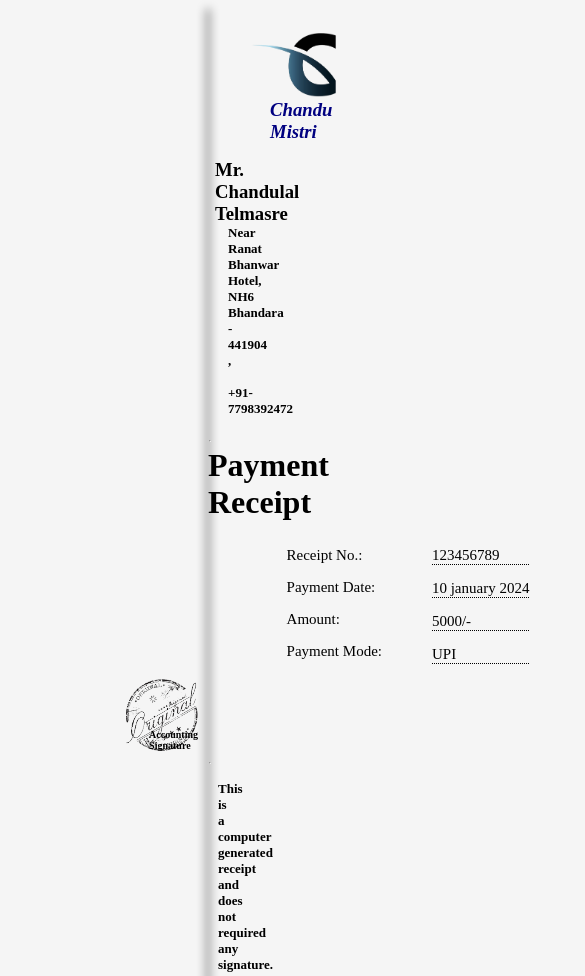
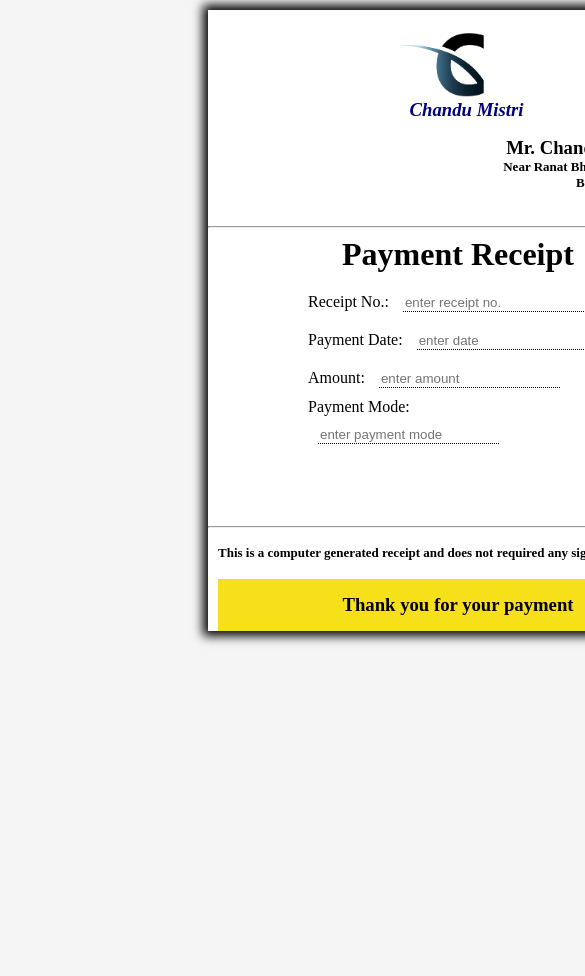
Before and after one commit to achaltelmasre/receipt-design, a plain HTML site: page index.html in a window 390 px wide. Shown: the top 976 px of the page, 585 px wide, since content can reach past the window. After the commit the page ends 844 px from the top, so only its background shows below. Drawn offline with Linux system fonts and the light colour scheme.

Commit message:
reponsive

```diff
--- a/index.html
+++ b/index.html
@@ -30,19 +30,24 @@
      <div class="text-division">
 
         <div class="div1">
-            <p>Receipt No.:</p>
-            <p>Payment Date: </p>
-            <p>Amount: </p>
-            <p>Payment Mode:</p>
+            <span>Receipt No.:</span>
+            <input placeholder="enter receipt no." 123456789 />
+            <br>
+            <span>Payment Date: </span>
+            <input placeholder="enter date" />
+             <br>
+            <span>Amount: </span>
+            <input placeholder="enter amount"  />
+             <br>
+            <span>Payment Mode:</span>
+            <input placeholder="enter payment mode"/>
+
         </div>
 
-        <div style="margin-left:230px ;" class="div2">
-            <p style="border-bottom: 1px dotted black;">123456789</p>
-            <p style="border-bottom: 1px dotted black;">10 january 2024</p>
-            <p style="border-bottom: 1px dotted black;">5000/-</p>
-            <p style="border-bottom: 1px dotted black;">UPI</p>
 
-        </div>
+
+
+
      </div>
 
      <div style="display: flex;justify-content: end; position: relative;">
--- a/style.css
+++ b/style.css
@@ -4,7 +4,7 @@ body{
 .main-container{
     background-color: white;
     margin: 0 200px;
-    box-shadow: 0 0 10px 1px black;
+    box-shadow: 0 0 10px 5px black;
 }
 .logo-container{
     text-align: center;
@@ -40,10 +40,17 @@ p{
 
 .text-division{
     width: 800px;
-    display: flex;
+    /* display: flex;
     flex-direction:row ;
-    justify-content: center;
+    justify-content: center; */
     margin: 0 auto;
+
+}
+input{
+    border: none;
+    outline: none;
+    margin: 10px;
+    border-bottom: 1px dotted black;
 
 }
 .stamp{
@@ -59,7 +66,15 @@ p{
 }
 
 
-@media only screen and (max-width: 768px) {
+@media only screen and (max-width: 600px) {
+
+    .main-container{
+        background-color: white;
+        margin: 0 200px;
+        width: 500px;
+        box-shadow: 0 0 10px 5px black;
+    }
+
     .text-division{
         width: 400px;
         display: flex;
@@ -74,6 +89,9 @@ p{
     p{
         font-size: 15px;
     }
+    .div1{
+        width: 300px;
+    }
     .div2{
        margin-left: 50px!important
     }
@@ -85,11 +103,10 @@ p{
         font-size: 10px;
         margin-top: 60px;
     }
-    hr{
-        margin: 1px!important
-    }
+
     h4{
         font-size: small;
         padding: 0 10px;
     }
+
   }
```
